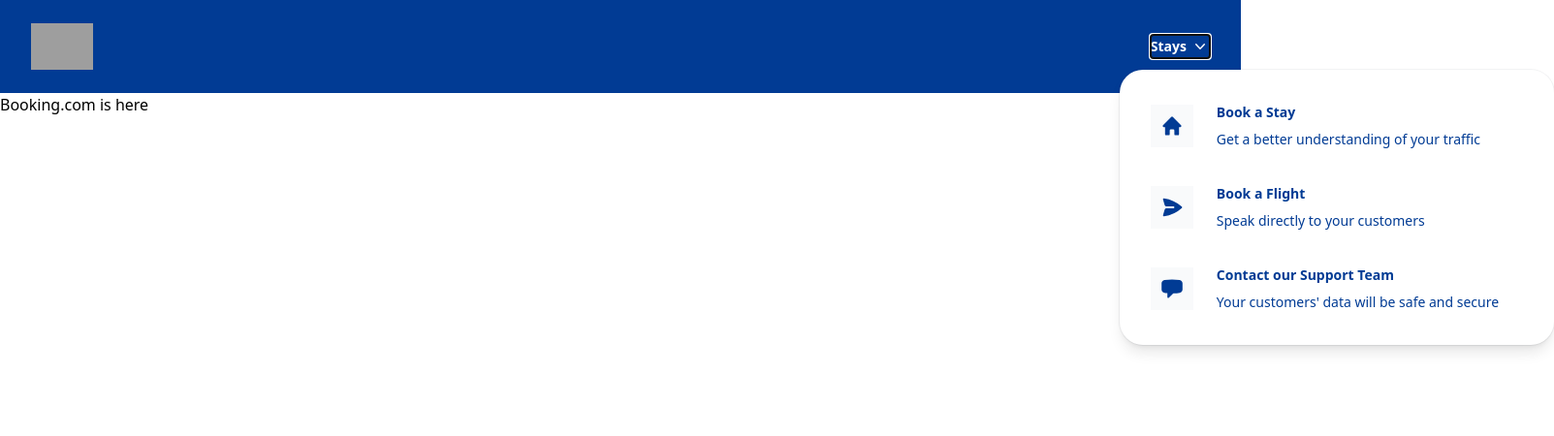
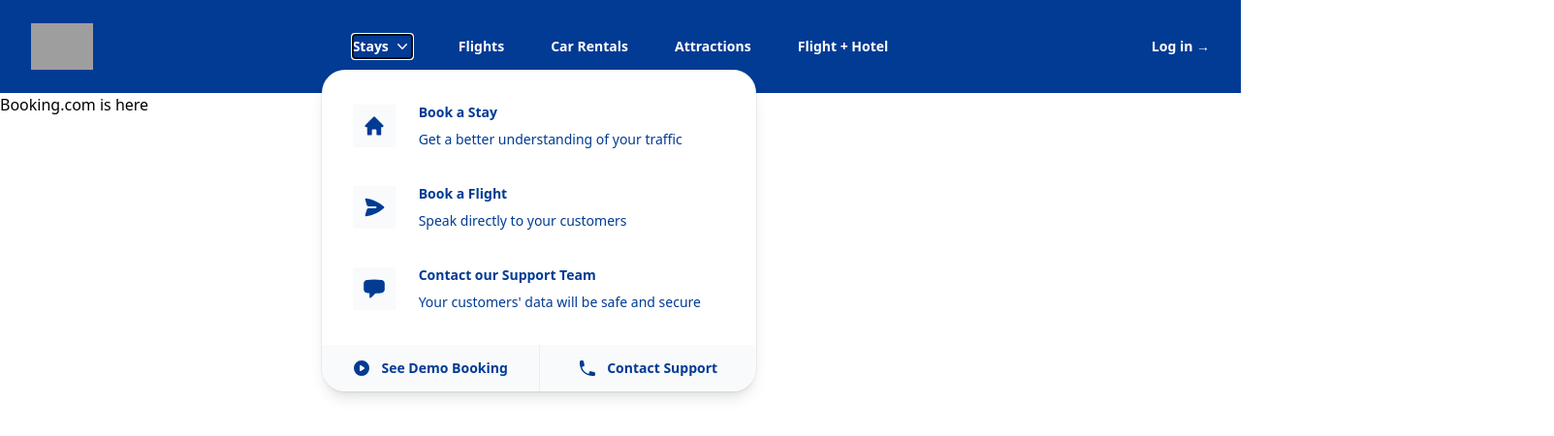
Before and after one commit to packaging03/bookingdotcom-clone, a Next.js app: page / in a window 1280 px wide. Both pictures are taken after a click on the button "Stays". Shown: the top 450 px of the page at 97% size, 1603 px wide, since content can reach past the window. Built offline with nearby package versions, Linux system fonts and the light colour scheme; grey boxes are pictures that could not be loaded.

Commit message:
latest changes on header

```diff
--- a/src/components/Header.tsx
+++ b/src/components/Header.tsx
@@ -13,6 +13,7 @@ import {
 } from "@heroicons/react/20/solid";
 import Link from "next/link";
 import React, { Fragment, useState } from "react";
+import { cn } from "@/lib/utils";
 
 const products = [
   {
@@ -33,6 +34,10 @@ const products = [
     href: "#",
     icon: ChatBubbleLeftIcon,
   },
+];
+const callsToAction = [
+  { name: "See Demo Booking", href: "#", icon: PlayCircleIcon },
+  { name: "Contact Support", href: "#", icon: PhoneIcon },
 ];
 
 function Header() {
@@ -110,12 +115,94 @@ function Header() {
                     </div>
                   ))}
                 </div>
-
+                <div className="grid  grid-cols-2 divide-x divide-gray-900/5 bg-gray-50">
+                  {callsToAction.map((item) => (
+                    <a
+                      key={item.name}
+                      href={item.href}
+                      className="flex items-center justify-center gap-x-2.5 p-3 text-sm font-semibold leading-6 text-[#013B94] hover:bg-gray-100"
+                    >
+                      <item.icon
+                        className="h-5 w-5 flex-none text-[#013B94]"
+                        aria-hidden="true"
+                      />{" "}
+                      {item.name}
+                    </a>
+                  ))}
+                </div>
               </Popover.Panel>
             </Transition>
           </Popover>
+          <a href="#" className="text-sm font-semibold leading-6 text-white">
+            Flights
+          </a>
+          <a href="#" className="text-sm font-semibold leading-6 text-white">
+            Car Rentals
+          </a>
+          <a href="#" className="text-sm font-semibold leading-6 text-white">
+            Attractions
+          </a>
+          <a href="#" className="text-sm font-semibold leading-6 text-white">
+            Flight + Hotel
+          </a>
         </Popover.Group>
+        <div className="hidden lg:flex  lg:flex-1 lg:justify-end">
+          <a href="#" className="text-sm font-semibold leading-6 text-white">
+            Log in <span aria-hidden="true">&rarr;</span>
+          </a>
+        </div>
       </nav>
+      <Dialog
+        as="div"
+        className="lg:hidden"
+        open={mobileMenuOpen}
+        onClose={setMobileMenuOpen}
+      >
+        <div className="fixed inset-0 z-10" />
+        <Dialog.Panel className="fixed inset-y-0 right-0 z-10 w-full overflow-y-auto bg-[#013B94] px-6 py-6 sm:max-w-sm sm:ring-1 sm:ring-gray-900/10">
+          <div className="flex items-center justify-between">
+            <a href="#" className="-m-1.5 p-1.5">
+              <span className="sr-only">Booking.com</span>
+              <img
+                className="h-8 w-auto"
+                src="https://static1.squarespace.com/static/5bde0f00c3c16aa95581e2e2/62b4cb1add9d257dd43bb03d/62b653fedc7c895918d19b24/1656116254983/booking+logo+white.png?format=1500w"
+                alt="nothing"
+              />
+            </a>
+            <button
+              type="button"
+              className="-m-2.5  rounded-md p-2.5 text-white"
+              onClick={() => setMobileMenuOpen(false)}
+            >
+              <span className="sr-only">Close menu</span>
+              <XMarkIcon className="h-6 w-6" aria-hidden="true" />
+            </button>
+          </div>
+          <div className="mt-6 flow-root">
+            <div className="-my-6 divide-y divide-gray-500/10">
+              <div className="space-y-2 py-6">
+                <Disclosure as="div" className="-mx-3">
+                  {({ open }) => (
+                    <>
+                      {" "}
+                      <Disclosure.Button className="flex w-full items-center justify-between rounded-lg py-2 pl-3 pr-3.5 text-base font-semibold leading-7 text-white hover:bg-blue-800">
+                        Stays
+                        <ChevronDownIcon
+                          className={cn(
+                            open ? "rotate-180" : "",
+                            "h-5 w-5 flex-none"
+                          )}
+                          aria-hidden="true"
+                        />
+                      </Disclosure.Button>
+                    </>
+                  )}
+                </Disclosure>
+              </div>
+            </div>
+          </div>
+        </Dialog.Panel>
+      </Dialog>
     </header>
   );
 }
```
